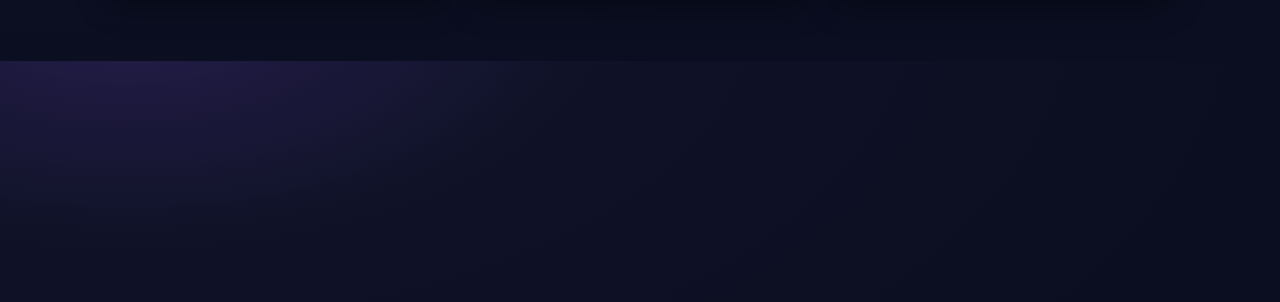
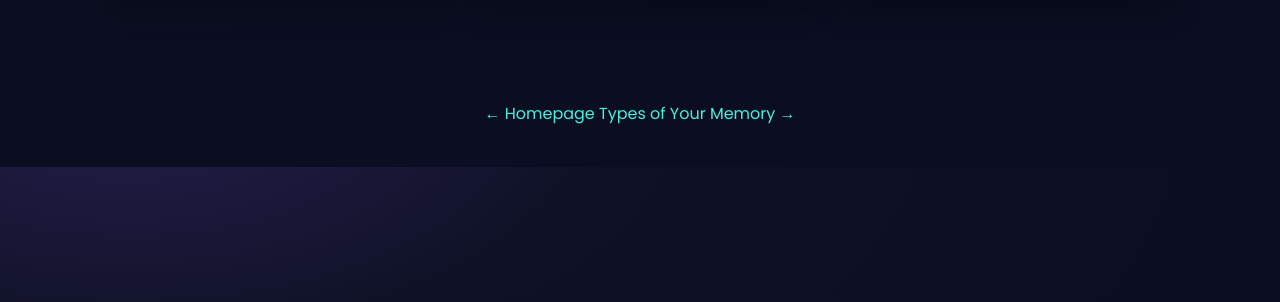
Before and after one commit to whosubrajit/memory, a plain HTML site: page stages.html in a window 1280 px wide. Shown: the part 464-766 px from the top of the page. Drawn offline with Linux system fonts and the light colour scheme.

Commit message:
Update stages.html

```diff
--- a/stages.html
+++ b/stages.html
@@ -69,6 +69,9 @@
 
   </div>
 </section>
-
+<footer class="footer-nav">
+  <a class="footer-btn" href="index.html">← Homepage</a>
+  <a class="footer-btn" href="types.html">Types of Your Memory →</a>
+</footer>
 </body>
 </html>
```
